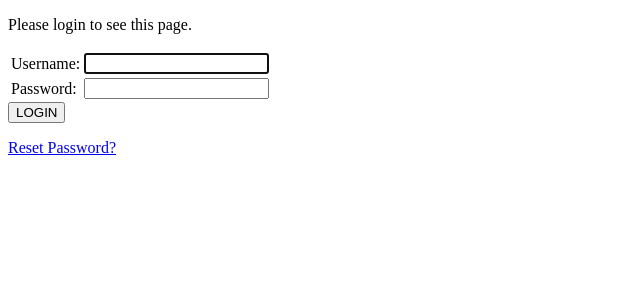
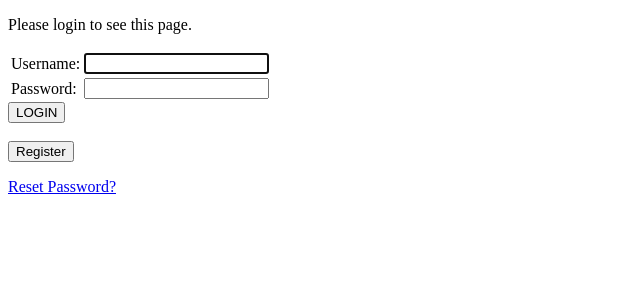
Before and after one commit to myb204/Mystery-Tour, a Django app: page /accounts/login/?next=/treasurehunt/ in a window 1280 px wide. Shown: the top 300 px of the page, without its empty margins (0-640 px from the left). Run offline with Django 3.2, Linux system fonts and the light colour scheme.

Commit message:
Second commit, redirect to the sign-up page.

```diff
--- a/templates/registration/login.html
+++ b/templates/registration/login.html
@@ -29,6 +29,10 @@
     <input type="submit" value="LOGIN" />
     <input type="hidden" name="next" value="{{ next }}" />
   </form>
+  <br>
+  <form>
+    <button type="submit" formaction="/signup">Register</button>
+  </form>
   {# Assumes you setup the password_reset view in your URLconf #}
   <p><a href="{% url 'password_reset' %}">Reset Password?</a></p>
 
```
